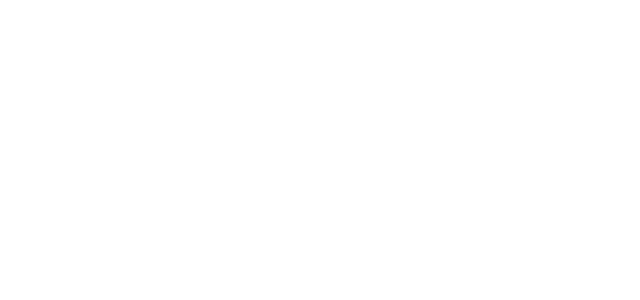
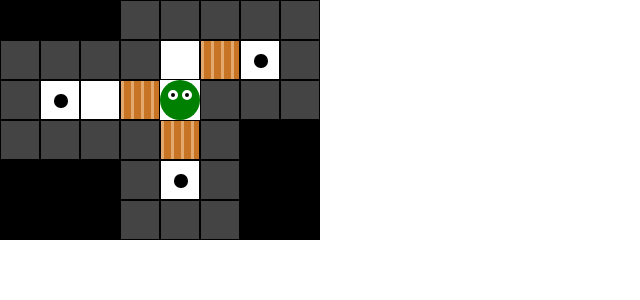
Before and after one commit to sergdevguy/react-boxmen-game, a React (Create React App) app: page / in a window 1280 px wide. Shown: the top 300 px of the page, without its empty margins (0-640 px from the left). Built offline with nearby package versions, Linux system fonts and the light colour scheme.

Commit message:
Test. Draw level

```diff
--- a/package.json
+++ b/package.json
@@ -6,6 +6,7 @@
     "@testing-library/jest-dom": "^5.14.1",
     "@testing-library/react": "^11.2.7",
     "@testing-library/user-event": "^12.8.3",
+    "node-sass": "^6.0.1",
     "react": "^17.0.2",
     "react-dom": "^17.0.2",
     "react-scripts": "4.0.3",
--- a/src/App.css
+++ /dev/null
@@ -1,38 +0,0 @@
-.App {
-  text-align: center;
-}
-
-.App-logo {
-  height: 40vmin;
-  pointer-events: none;
-}
-
-@media (prefers-reduced-motion: no-preference) {
-  .App-logo {
-    animation: App-logo-spin infinite 20s linear;
-  }
-}
-
-.App-header {
-  background-color: #282c34;
-  min-height: 100vh;
-  display: flex;
-  flex-direction: column;
-  align-items: center;
-  justify-content: center;
-  font-size: calc(10px + 2vmin);
-  color: white;
-}
-
-.App-link {
-  color: #61dafb;
-}
-
-@keyframes App-logo-spin {
-  from {
-    transform: rotate(0deg);
-  }
-  to {
-    transform: rotate(360deg);
-  }
-}
--- a/src/App.js
+++ b/src/App.js
@@ -1,10 +1,32 @@
-import React from 'react';
-import './App.css';
+import React, { useState } from 'react';
+import s from './App.module.scss';
 
-const App = () => {
+import Levels from './components/Levels/Levels';
+
+function App() {
+  const [currentLevel, setCurrentLevel] = useState(0);
+  const [levelArray, setLevelArray] = useState(Levels[currentLevel].slice());
+
+  const drawLevel = (lvl) => {
+    return (lvl.map((rowItem, i) => {
+      return (
+        <div key={i} className={s["game-row"]}>
+          {rowItem.map((colItem, i) => {
+            return (
+              <div
+                key={i}
+                className={s["game-box"] + ' ' + s[`_${colItem}`]}
+              ></div>
+            )
+          })}
+        </div>
+      );
+    }))
+  }
+
   return (
-    <div className="App">
-
+    <div className="game">
+      {drawLevel(levelArray)}
     </div>
   );
 }
--- /dev/null
+++ b/src/App.module.scss
@@ -0,0 +1,101 @@
+$box-size: 40px;
+$box-size-mobile: 20px;
+
+.game {
+    &-row {
+        display: flex;
+    }
+
+    &-box {
+        position: relative;
+        width: $box-size;
+        height: $box-size;
+        background: gray;
+        border: 1px solid #000000;
+        box-sizing: border-box;
+
+        &._0 {
+            background: #000;
+        }
+        &._1 {
+            background: #444;
+        }
+        &._2 {
+            background: #fff;
+        }
+        &._3 {
+            background: #fff;
+
+            &:after {
+                content: "";
+                position: relative;
+                left: $box-size / 3;
+                top: $box-size / 3;
+                display: block;
+                width: $box-size / 3;
+                height: $box-size / 3;
+                background: #000;
+                border-radius: 50%;
+
+                @media (max-width: 800px) {
+                    left: $box-size-mobile / 3;
+                    top: $box-size-mobile / 3;
+
+                    width: $box-size-mobile / 3;
+                    height: $box-size-mobile / 3;
+                }
+            }
+        }
+        &._4 {
+            background: linear-gradient(to right, #e3a86d 30%, #c77524 0);
+            background-size: 10px 100%;
+
+            &._checked {
+                background: linear-gradient(to right, #b85d43 30%, #6e3727 0);
+                background-size: 10px 100%;
+            }
+        }
+        &._5 {
+            background: green;
+            border-radius: 50%;
+            border: none;
+
+            &:before,
+            &:after {
+                content: "";
+                position: absolute;
+                top: $box-size / 4;
+                display: block;
+                width: $box-size / 9;
+                height: $box-size / 9;
+                background: #000000;
+                border-radius: 50%;
+                border: 3px solid #ffffff;
+                box-sizing: padding-box;
+
+                @media (max-width: 800px) {
+                    top: $box-size-mobile / 4;
+
+                    width: $box-size-mobile / 15;
+                    height: $box-size-mobile / 15;
+                }
+            }
+
+            &:before {
+                left: $box-size / 5;
+
+                @media (max-width: 800px) {
+                    left: $box-size-mobile / 5;
+                }
+            }
+
+            &:after {
+                right: $box-size / 5;
+
+                @media (max-width: 800px) {
+                    right: $box-size-mobile / 5;
+                }
+            }
+        }
+    }
+}
--- /dev/null
+++ b/src/components/Levels/Levels.js
@@ -0,0 +1,58 @@
+// 0 - nothing
+// 1 - wall
+// 2 - floor
+// 3 - box checkpoit
+// 4 - box
+// 5 - player
+const levels = [
+  [
+    [0, 0, 0, 1, 1, 1, 1, 1],
+    [1, 1, 1, 1, 2, 4, 3, 1],
+    [1, 3, 2, 4, 5, 1, 1, 1],
+    [1, 1, 1, 1, 4, 1, 0, 0],
+    [0, 0, 0, 1, 3, 1, 0, 0],
+    [0, 0, 0, 1, 1, 1, 0, 0],
+  ],
+  [
+    [1, 1, 1, 1, 1, 0, 0, 0, 0],
+    [1, 5, 2, 2, 1, 0, 0, 0, 0],
+    [1, 2, 4, 4, 1, 0, 1, 1, 1],
+    [1, 2, 4, 2, 1, 0, 1, 3, 1],
+    [1, 1, 1, 2, 1, 1, 1, 3, 1],
+    [0, 1, 1, 2, 2, 2, 2, 3, 1],
+    [0, 1, 2, 2, 2, 1, 2, 2, 1],
+    [0, 1, 2, 2, 2, 1, 1, 1, 1],
+    [0, 1, 1, 1, 1, 1, 0, 0, 0],
+  ],
+  [
+    [0, 1, 1, 1, 1, 1, 1, 1, 0, 0],
+    [0, 1, 2, 2, 2, 2, 2, 1, 1, 1],
+    [1, 1, 4, 1, 1, 1, 2, 2, 2, 1],
+    [1, 2, 5, 2, 4, 2, 2, 4, 2, 1],
+    [1, 2, 3, 3, 1, 2, 4, 2, 1, 1],
+    [1, 1, 3, 3, 1, 2, 2, 2, 1, 0],
+    [0, 1, 1, 1, 1, 1, 1, 1, 1, 0],
+  ],
+  [
+    [0, 1, 1, 1, 1, 1, 0, 0],
+    [0, 1, 2, 2, 1, 1, 1, 0],
+    [0, 1, 5, 4, 2, 2, 1, 0],
+    [1, 1, 1, 2, 1, 2, 1, 1],
+    [1, 3, 1, 2, 1, 2, 2, 1],
+    [1, 3, 4, 2, 2, 1, 2, 1],
+    [1, 3, 2, 2, 2, 4, 2, 1],
+    [1, 1, 1, 1, 1, 1, 1, 1],
+  ],
+  [
+    [0, 0, 0, 1, 1, 1, 1, 1, 1, 1],
+    [0, 0, 1, 1, 2, 2, 1, 2, 5, 1],
+    [0, 0, 1, 2, 2, 2, 1, 2, 2, 1],
+    [0, 0, 1, 4, 2, 4, 2, 4, 2, 1],
+    [0, 0, 1, 2, 4, 1, 1, 2, 2, 1],
+    [1, 1, 1, 2, 4, 2, 1, 2, 1, 1],
+    [1, 3, 3, 3, 3, 3, 2, 2, 1, 0],
+    [1, 1, 1, 1, 1, 1, 1, 1, 1, 0],
+  ],
+];
+
+export default levels;
```
Also changed, not shown: src/components/Hero/Hero.jsx (added), 1 other file (tests, documents, lock files or other folders).
